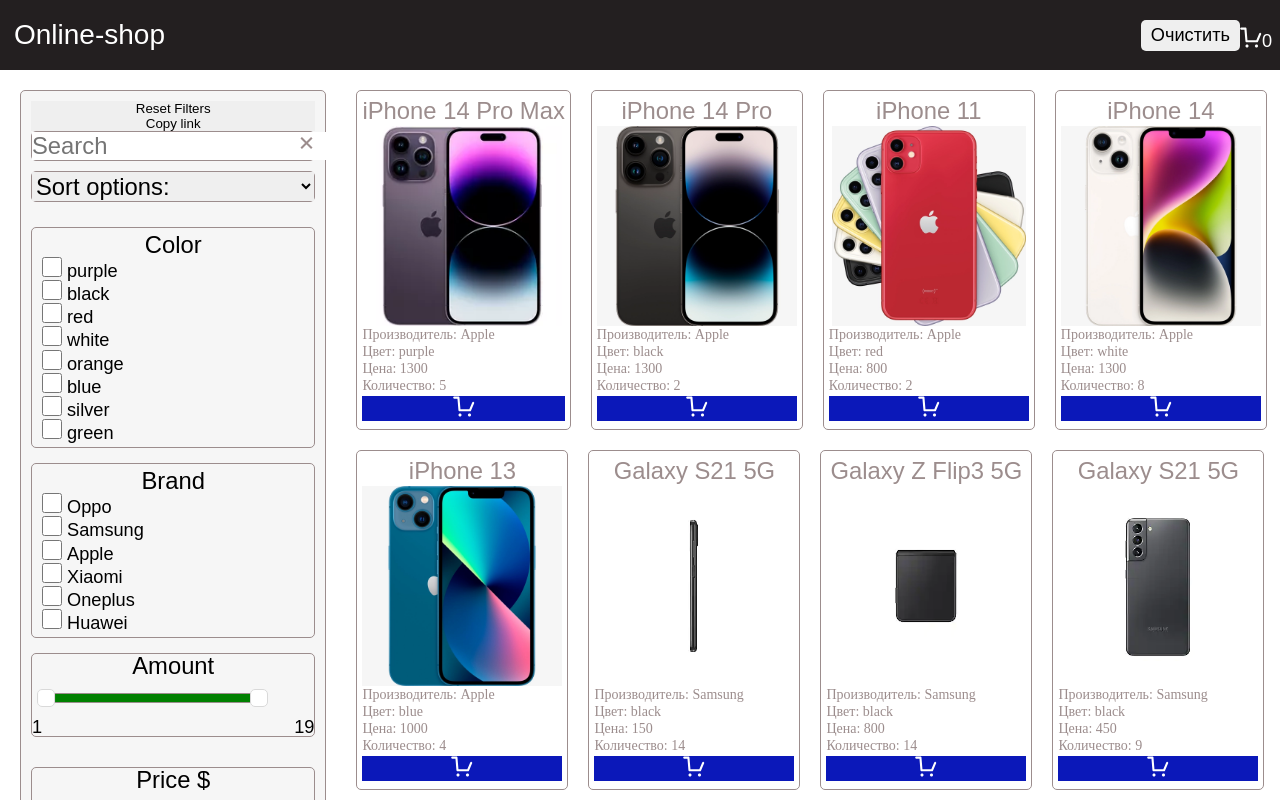
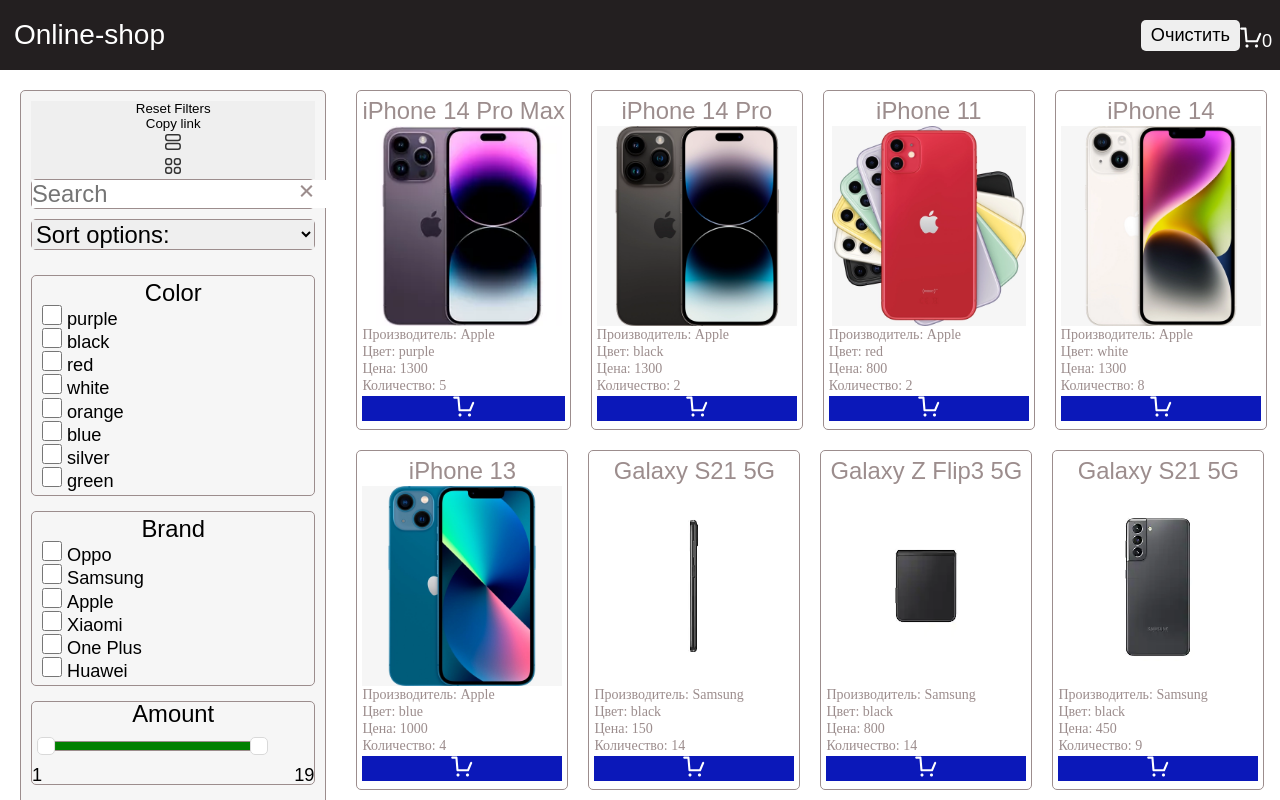
Before and after one commit to kbakaeva/online-shop, a website built with webpack: page index.html in a window 1280 px wide. Both pictures are taken after a click on the button "Copy link". Shown: the top 800 px of the page. Built offline with nearby package versions, Linux system fonts and the light colour scheme.

Commit message:
feat: add buttons

```diff
--- a/src/components/main/cards/cards.ts
+++ b/src/components/main/cards/cards.ts
@@ -57,4 +57,7 @@
       this.button.node.style.background = 'green';
     }
   }
+  // cardDisplayNone(){
+
+  // }
 }
--- a/src/components/main/filters/brand.ts
+++ b/src/components/main/filters/brand.ts
@@ -8,7 +8,7 @@
   blockManufacturer: Control<HTMLElement>;
   constructor(parentNode: HTMLElement, state: State) {
     super(parentNode, 'div', 'brand');
-    const manufacturer = ['Oppo', 'Samsung', 'Apple', 'Xiaomi', 'Oneplus', 'Huawei'];
+    const manufacturer = ['Oppo', 'Samsung', 'Apple', 'Xiaomi', 'One Plus', 'Huawei'];
     const arrayManufacturer: string[] = [];
     this.blockManufacturer = new Control(this.node, 'div', 'brand-content');
     this.manufacturer = new Control(this.blockManufacturer.node, 'h3', 'brand-title', 'Brand');
--- a/src/components/main/main.scss
+++ b/src/components/main/main.scss
@@ -193,3 +193,13 @@
     right: -13px;
   }
 }
+
+.line {
+  font-size: 1.5rem;
+}
+.coub {
+  font-size: 1.5rem;
+}
+.card-none {
+  display: none;
+}
--- a/src/components/main/main.ts
+++ b/src/components/main/main.ts
@@ -13,6 +13,8 @@
 import './main.scss';
 import {StateBasket} from '@/control/stateBasket';
 import {initialState} from '../../index';
+// import line from '../../assets/svg/line.svg';
+// import coub from '../../assets/svg/coub.svg';
 
 export default class Main extends Control {
   private title: Control<HTMLElement>;
@@ -33,6 +35,8 @@
   private model: StateBasket;
   resetFilters: Control<HTMLElement>;
   copyFilters: Control<HTMLElement>;
+  sortLine: Control<HTMLElement>;
+  sortCoub: Control<HTMLElement>;
 
   constructor(parentNode: HTMLElement, state: State, model: StateBasket) {
     super(parentNode, 'main', 'main');
@@ -40,10 +44,17 @@
     this.renderCards(phonesData);
     this.blockFilters = new Control(this.node, 'div', 'block-filters');
     this.resetFilters = new Control(this.blockFilters.node, 'button', 'reset-filters', 'Reset Filters');
+
     this.copyFilters = new Control(this.blockFilters.node, 'button', 'copy-link', 'Copy link');
     this.copyFilters.setOnClick(() => {
-      navigator.clipboard.writeText(window.location.toString());
+      navigator.clipboard.writeText(window.location.href);
     });
+
+    this.sortLine = new Control(this.blockFilters.node, 'button', 'line', 'line');
+    this.sortLine.node.innerHTML = `<svg width='16' height='16' fill='none' xmlns='http://www.w3.org/2000/svg'><path fill-rule='evenodd' clip-rule='evenodd' d='M2.91 1.455c-.804 0-1.456.65-1.456 1.454v1.455c0 .804.652 1.455 1.455 1.455H13c.803 0 1.455-.651 1.455-1.455V2.91c0-.803-.652-1.454-1.455-1.454H2.91ZM0 2.909A2.91 2.91 0 0 1 2.91 0H13a2.91 2.91 0 0 1 2.91 2.91v1.454A2.91 2.91 0 0 1 13 7.274H2.91A2.91 2.91 0 0 1 0 4.364V2.91Zm2.91 7.272c-.804 0-1.456.651-1.456 1.455v1.455c0 .803.652 1.455 1.455 1.455H13c.803 0 1.455-.652 1.455-1.455v-1.455c0-.804-.652-1.455-1.455-1.455H2.91ZM0 11.636a2.91 2.91 0 0 1 2.91-2.91H13a2.91 2.91 0 0 1 2.91 2.91v1.455A2.91 2.91 0 0 1 13 16H2.91A2.91 2.91 0 0 1 0 13.09v-1.454Z' fill='#333'/></svg>`;
+    this.sortCoub = new Control(this.blockFilters.node, 'button', 'coub', 'coub');
+    this.sortCoub.node.innerHTML = `<svg width='16' height='16' fill='none' xmlns='http://www.w3.org/2000/svg'><path fill-rule='evenodd' clip-rule='evenodd' d='M2.91 1.455c-.804 0-1.456.65-1.456 1.454v1.455c0 .804.652 1.455 1.455 1.455h1.455c.803 0 1.454-.651 1.454-1.455V2.91c0-.803-.65-1.454-1.454-1.454H2.909ZM0 2.909A2.91 2.91 0 0 1 2.91 0h1.454a2.91 2.91 0 0 1 2.909 2.91v1.454a2.91 2.91 0 0 1-2.91 2.91H2.91A2.91 2.91 0 0 1 0 4.364V2.91Zm11.636-1.454c-.803 0-1.454.65-1.454 1.454v1.455c0 .804.65 1.455 1.454 1.455h1.455c.803 0 1.455-.651 1.455-1.455V2.91c0-.803-.652-1.454-1.455-1.454h-1.455ZM8.727 2.909A2.91 2.91 0 0 1 11.637 0h1.454A2.91 2.91 0 0 1 16 2.91v1.454a2.91 2.91 0 0 1-2.91 2.91h-1.454a2.91 2.91 0 0 1-2.909-2.91V2.91ZM2.91 10.181c-.803 0-1.455.651-1.455 1.455v1.455c0 .803.652 1.455 1.455 1.455h1.455c.803 0 1.454-.652 1.454-1.455v-1.455c0-.804-.65-1.455-1.454-1.455H2.909ZM0 11.636a2.91 2.91 0 0 1 2.91-2.91h1.454a2.91 2.91 0 0 1 2.909 2.91v1.455A2.91 2.91 0 0 1 4.363 16H2.91A2.91 2.91 0 0 1 0 13.09v-1.454Zm11.636-1.455c-.803 0-1.454.651-1.454 1.455v1.455c0 .803.65 1.455 1.454 1.455h1.455c.803 0 1.455-.652 1.455-1.455v-1.455c0-.804-.652-1.455-1.455-1.455h-1.455Zm-2.909 1.455a2.91 2.91 0 0 1 2.91-2.91h1.454A2.91 2.91 0 0 1 16 11.636v1.455A2.91 2.91 0 0 1 13.09 16h-1.454a2.91 2.91 0 0 1-2.909-2.91v-1.454Z' fill='#333'/></svg>`;
+
     this.search = new Search(this.blockFilters.node, state);
     this.sort = new Sort(this.blockFilters.node, state);
     this.filterColorInput = new FilterColor(this.blockFilters.node, state);
@@ -73,10 +84,7 @@
 
     refresh(state.content);
     this.resetFilters.setOnClick(() => {
-      state.setInit(initialState);
-      state.onChange.add(refresh);
-      refresh(state.content);
-      console.log(state.content);
+      state.content = {...initialState};
     });
   }
 
```
Also changed, not shown: src/assets/svg/coub.svg (added), src/assets/svg/line.svg (added).
